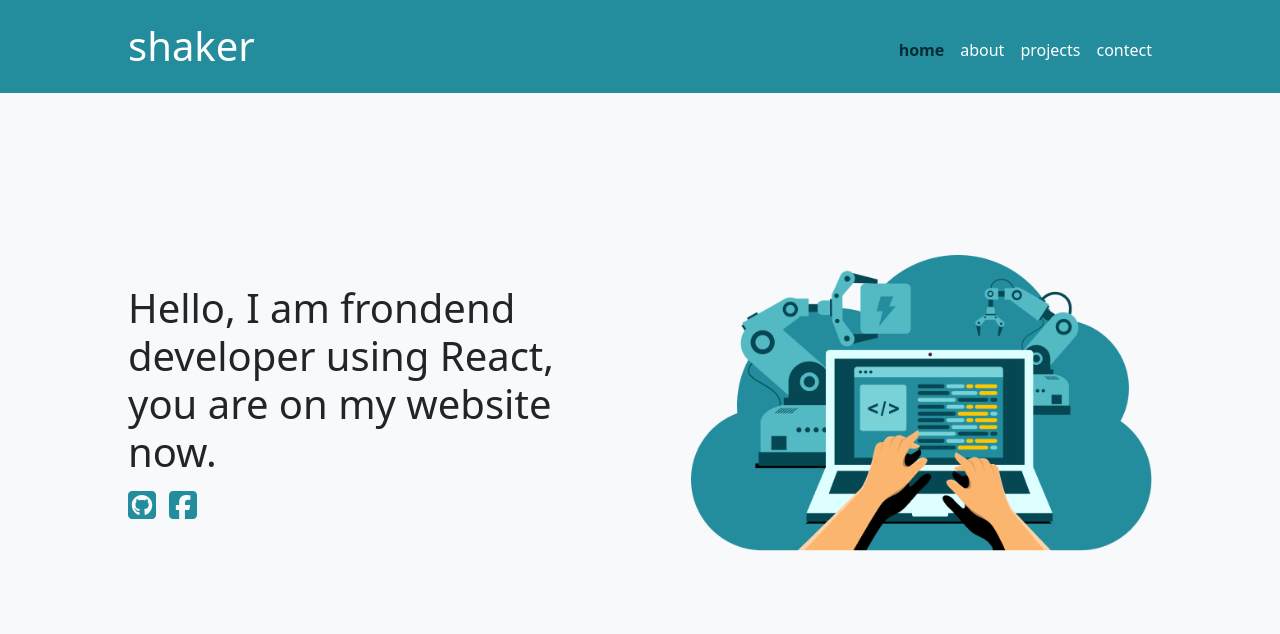
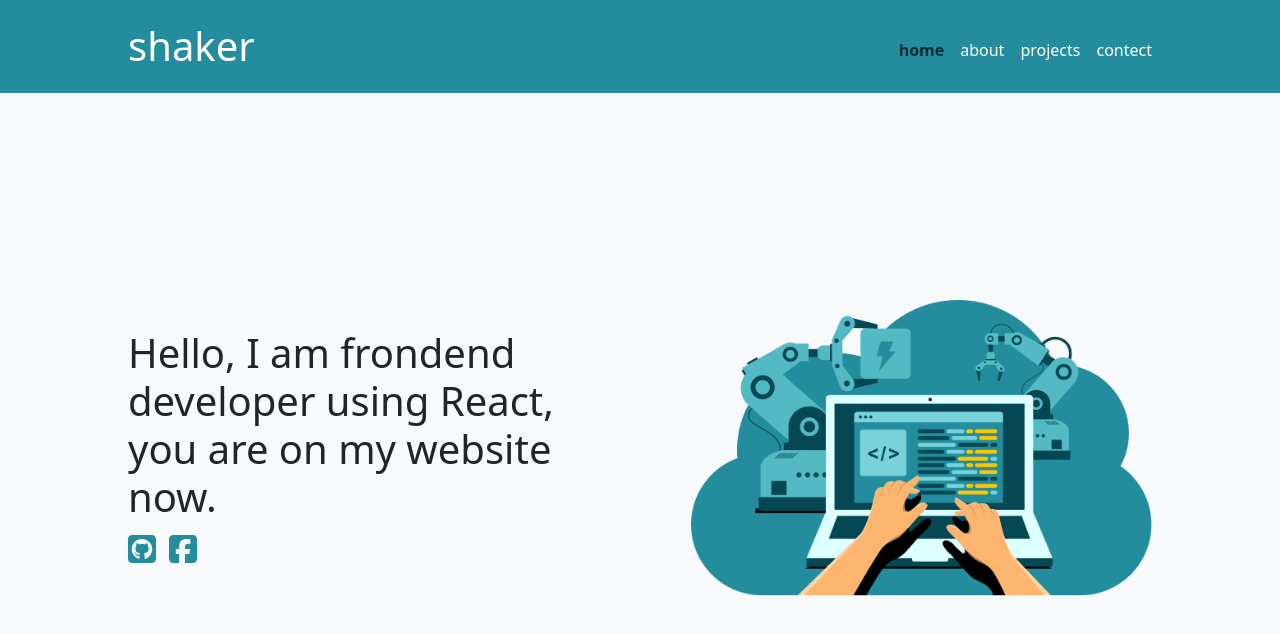
Before and after one commit to Mouhamad-Shaker-1/my-profile, a React (Vite) app: page / in a window 1280 px wide. Shown: the top 634 px of the page. Built offline with nearby package versions, Linux system fonts and the light colour scheme.

Commit message:
some error

```diff
--- a/src/index.css
+++ b/src/index.css
@@ -10,7 +10,7 @@ body {
 }
 
 main {
-    margin-top: 3.2rem;
+    margin-top: 6rem;
 }
 
 h1 {
```
